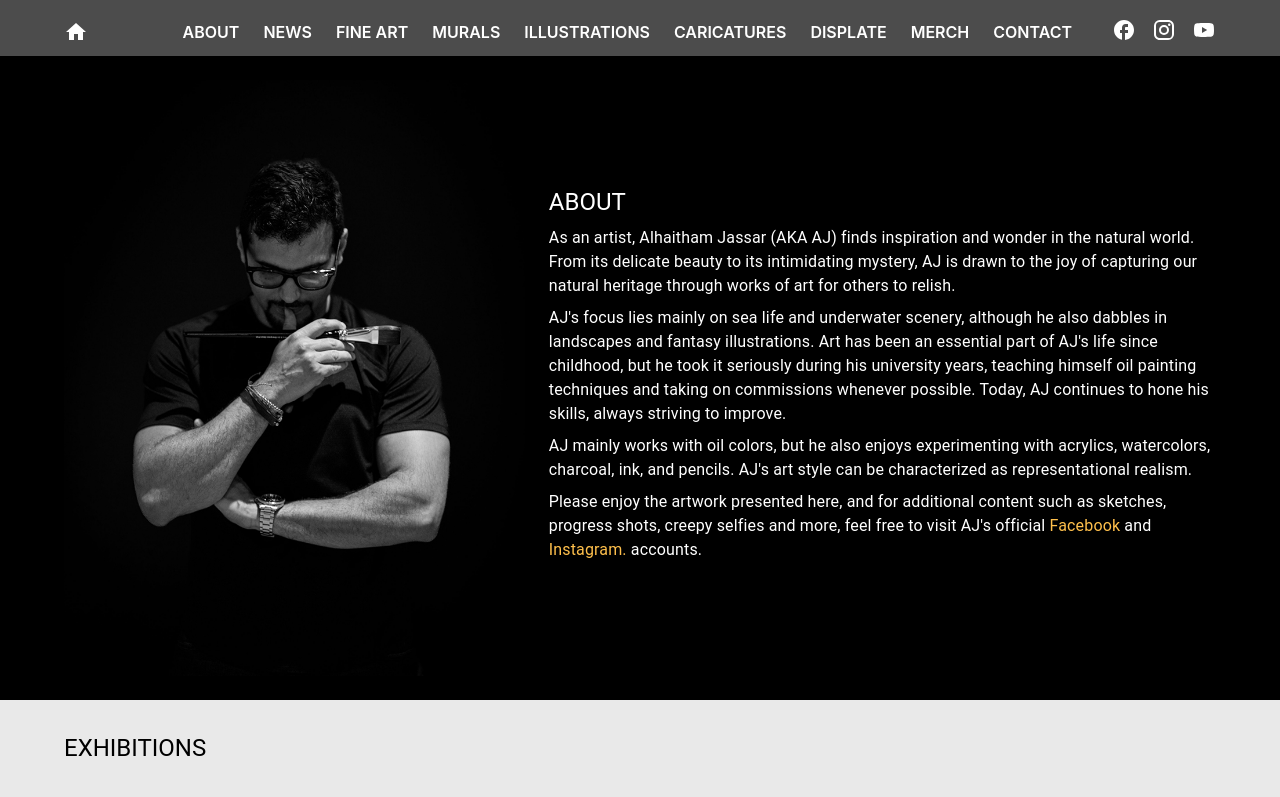
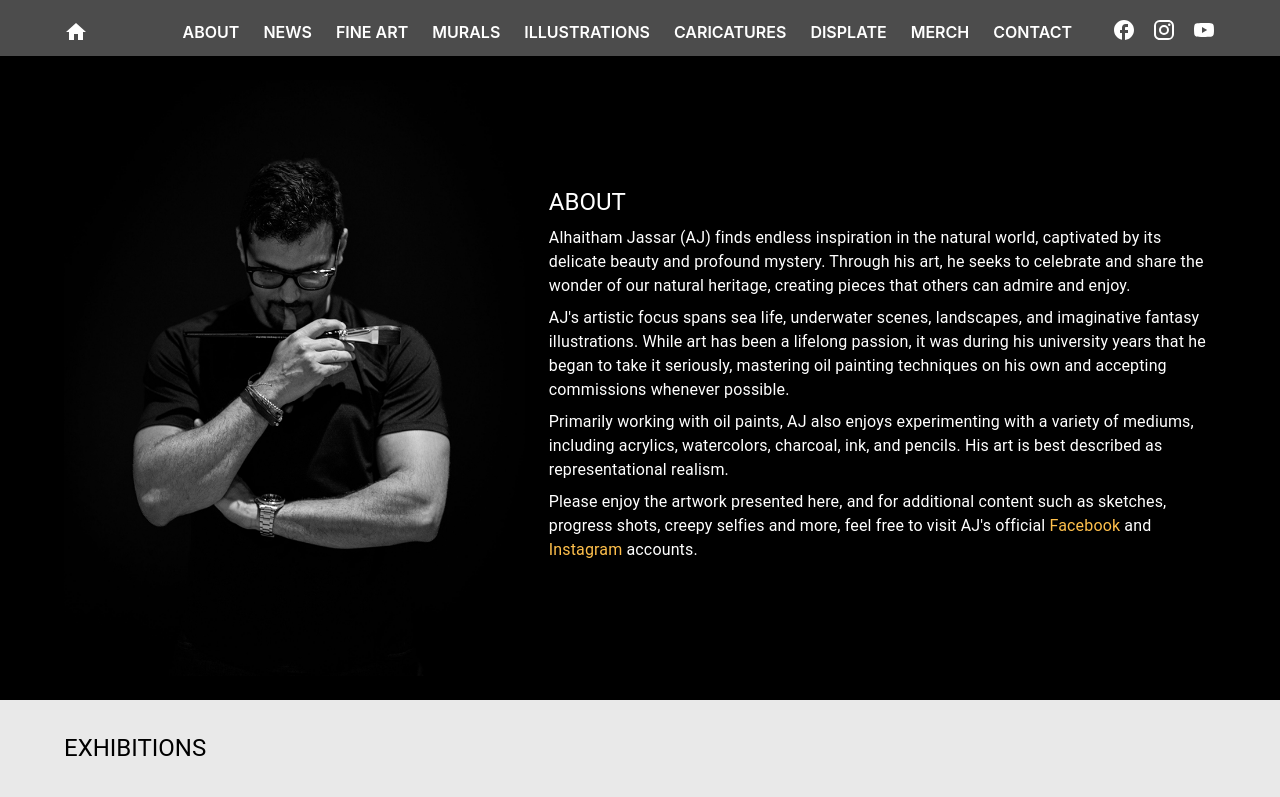
Before and after one commit to HJassar/jassarbrush, a Next.js app: page /about in a window 1280 px wide. Shown: the top 797 px of the page. Built offline with nearby package versions, Linux system fonts and the light colour scheme.

Commit message:
about page edits

```diff
--- a/components/aboutSections/About.tsx
+++ b/components/aboutSections/About.tsx
@@ -66,25 +66,25 @@ export default function About() {
                   About
                 </Typography>
                 <Typography mb={1}>
-                  As an artist, Alhaitham Jassar (AKA AJ) finds inspiration and
-                  wonder in the natural world. From its delicate beauty to its
-                  intimidating mystery, AJ is drawn to the joy of capturing our
-                  natural heritage through works of art for others to relish.
+                  Alhaitham Jassar (AJ) finds endless inspiration in the natural
+                  world, captivated by its delicate beauty and profound mystery.
+                  Through his art, he seeks to celebrate and share the wonder of
+                  our natural heritage, creating pieces that others can admire
+                  and enjoy.
                 </Typography>
                 <Typography mb={1}>
-                  AJ&apos;s focus lies mainly on sea life and underwater
-                  scenery, although he also dabbles in landscapes and fantasy
-                  illustrations. Art has been an essential part of AJ&apos;s
-                  life since childhood, but he took it seriously during his
-                  university years, teaching himself oil painting techniques and
-                  taking on commissions whenever possible. Today, AJ continues
-                  to hone his skills, always striving to improve.
+                  AJ&apos;s artistic focus spans sea life, underwater scenes,
+                  landscapes, and imaginative fantasy illustrations. While art
+                  has been a lifelong passion, it was during his university
+                  years that he began to take it seriously, mastering oil
+                  painting techniques on his own and accepting commissions
+                  whenever possible.
                 </Typography>
                 <Typography mb={1}>
-                  AJ mainly works with oil colors, but he also enjoys
-                  experimenting with acrylics, watercolors, charcoal, ink, and
-                  pencils. AJ&apos;s art style can be characterized as
-                  representational realism.
+                  Primarily working with oil paints, AJ also enjoys
+                  experimenting with a variety of mediums, including acrylics,
+                  watercolors, charcoal, ink, and pencils. His art is best
+                  described as representational realism.
                 </Typography>
                 <Typography mb={1}>
                   Please enjoy the artwork presented here, and for additional
@@ -103,7 +103,7 @@ export default function About() {
                     to="https://www.instagram.com/jassar_brush/"
                     rel="noreferrer"
                   >
-                    Instagram.
+                    Instagram
                   </LinkRouter>{" "}
                   accounts.
                 </Typography>
--- a/data/exhibitions.ts
+++ b/data/exhibitions.ts
@@ -6,6 +6,11 @@ export interface IExhibit {
 }
 
 const exhibitions: IExhibit[] = [
+  {
+    title: "Monochromatic  Art Exhibition, Nadiana Art Gallery",
+    month: "December 2024",
+    city: "Milwaukee, WI USA",
+  },
   {
     title: "Pancakes & Booze Art Show.",
     month: "October 2024",
```
